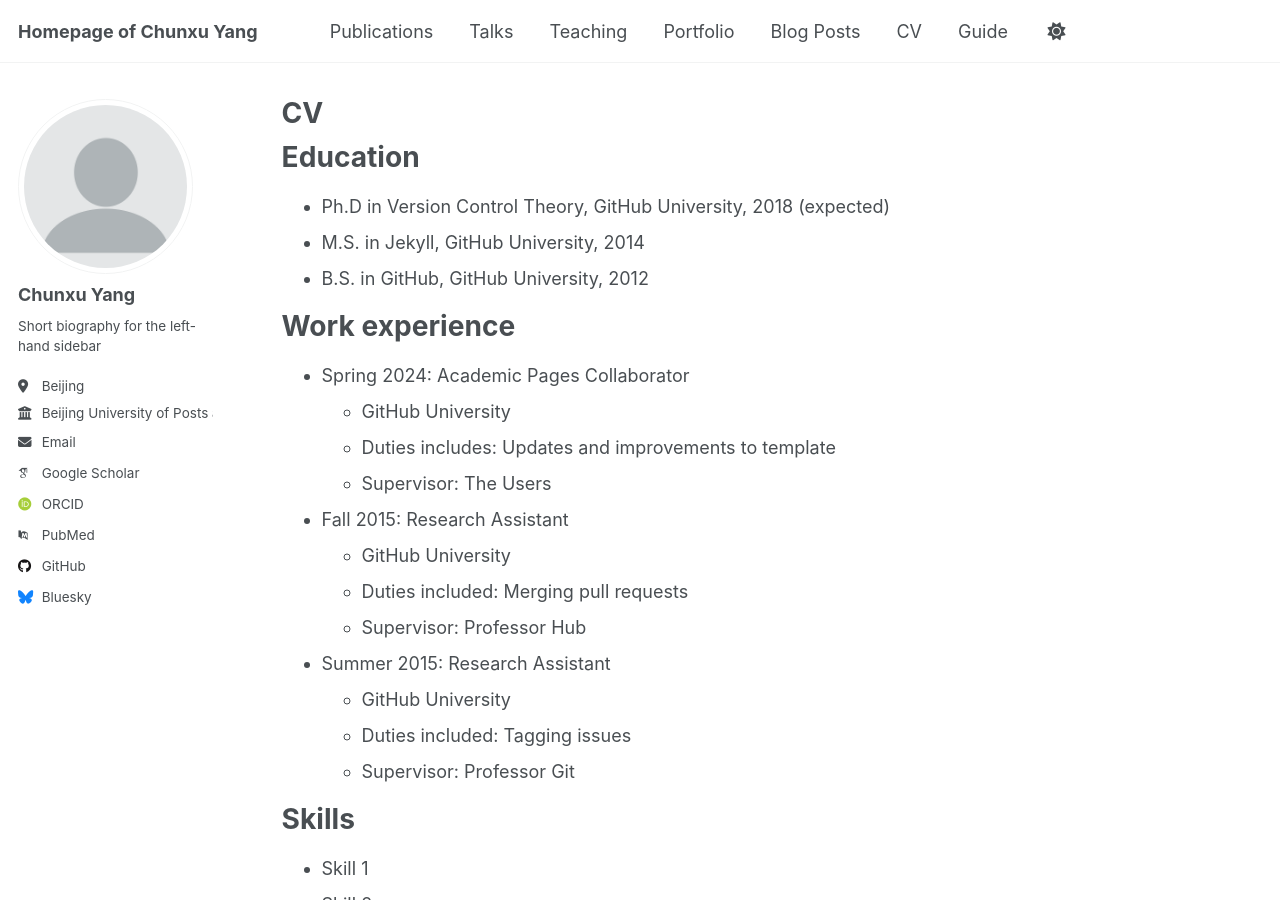
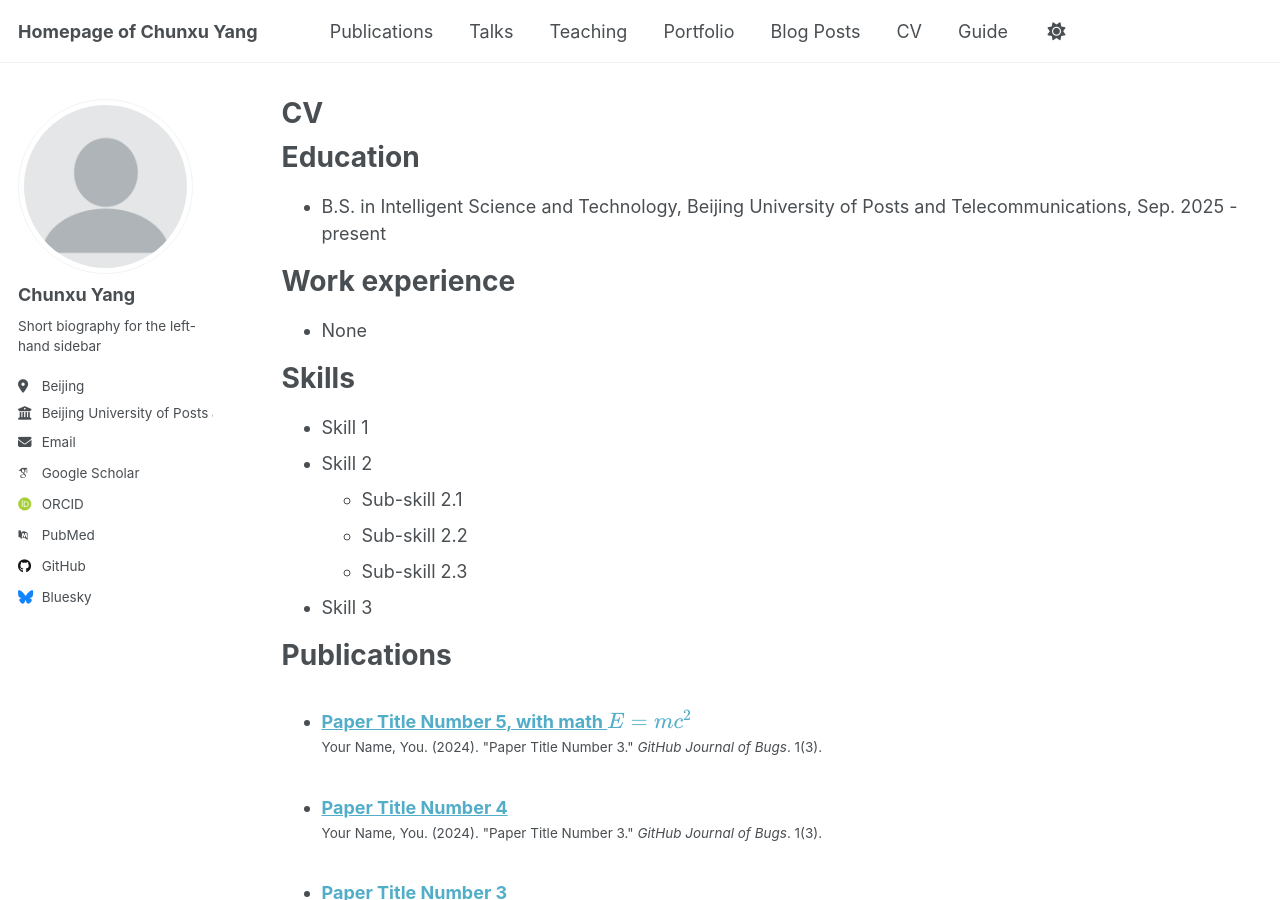
Before and after one commit to YANG-CHUNXU/YANG-CHUNXU.github.io, a Jekyll site: the page built from _pages/cv.md, in a window 1280 px wide and 900 px high. Built offline with Jekyll 4.4.1, drawn with Linux system fonts in a browser that asks for light colours; some web fonts are replaced; a script that is not in the unit is left out.

Commit message:
Revise CV with new education and no work experience
Updated education section and removed work experience.

```diff
--- a/_pages/cv.md
+++ b/_pages/cv.md
@@ -11,26 +11,11 @@ redirect_from:
 
 Education
 ======
-* Ph.D in Version Control Theory, GitHub University, 2018 (expected)
-* M.S. in Jekyll, GitHub University, 2014
-* B.S. in GitHub, GitHub University, 2012
+* B.S. in Intelligent Science and Technology, Beijing University of Posts and Telecommunications, Sep. 2025 - present
 
 Work experience
 ======
-* Spring 2024: Academic Pages Collaborator
-  * GitHub University
-  * Duties includes: Updates and improvements to template
-  * Supervisor: The Users
-
-* Fall 2015: Research Assistant
-  * GitHub University
-  * Duties included: Merging pull requests
-  * Supervisor: Professor Hub
-
-* Summer 2015: Research Assistant
-  * GitHub University
-  * Duties included: Tagging issues
-  * Supervisor: Professor Git
+* None
 
 Skills
 ======
```
